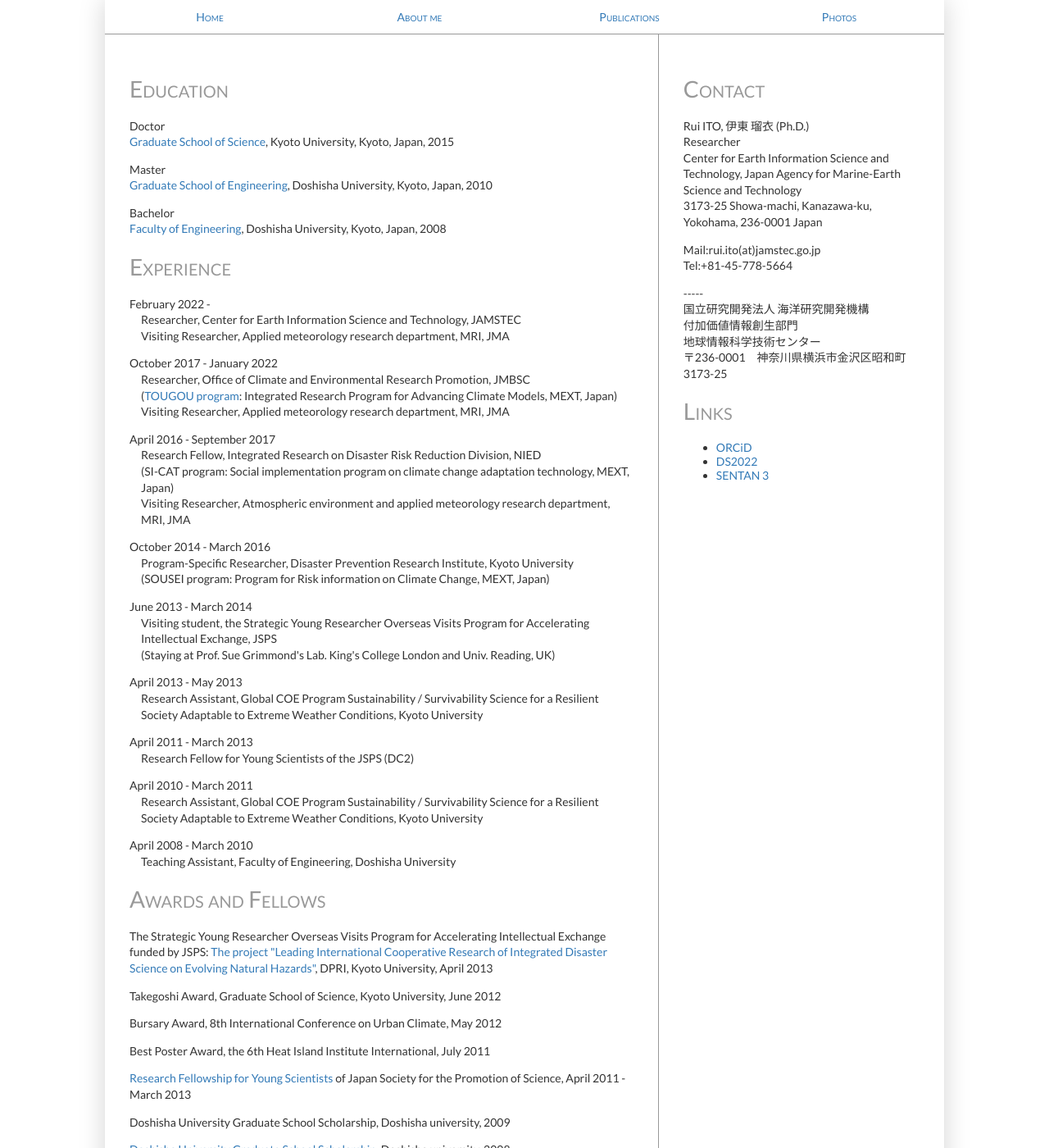
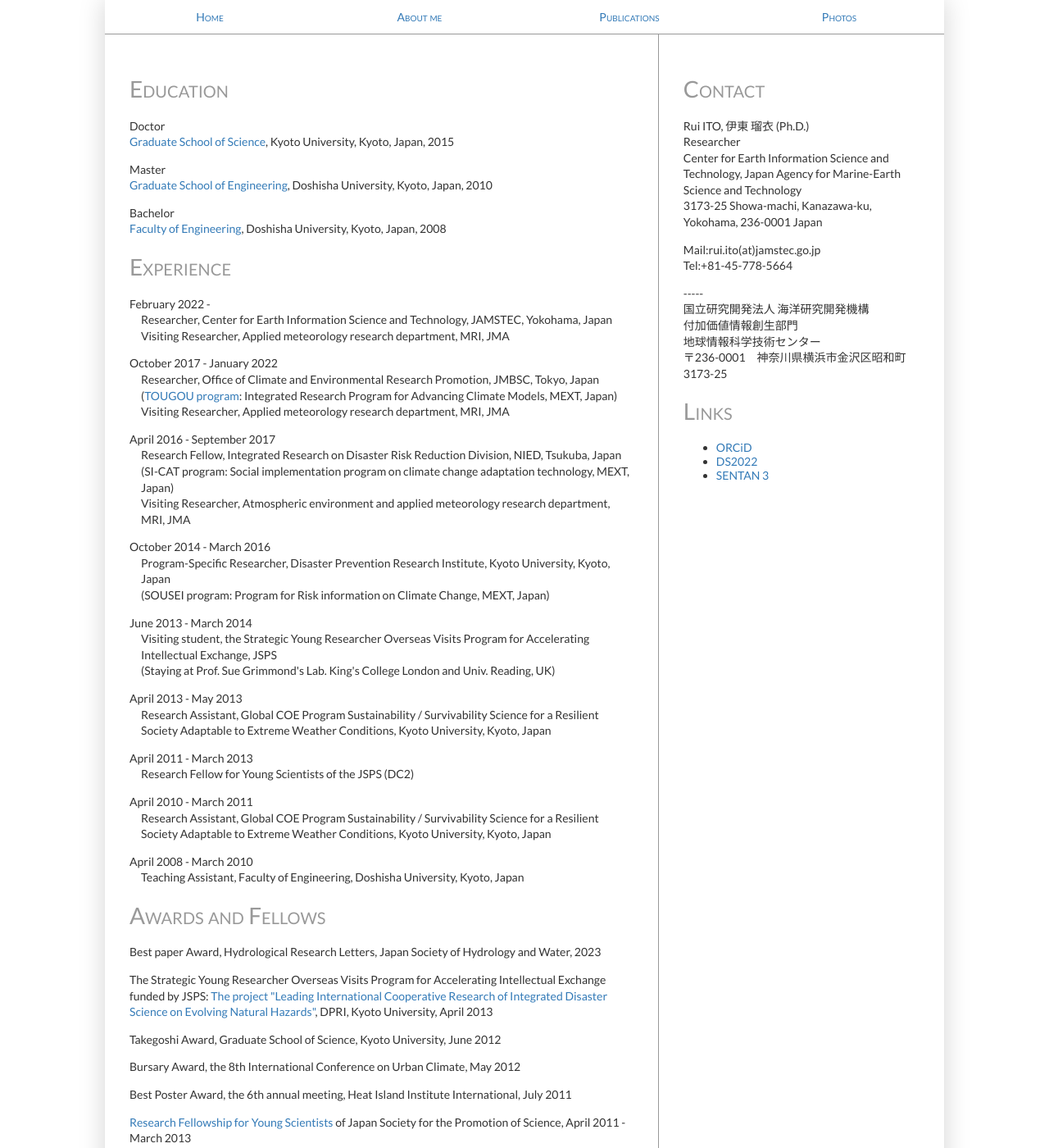
Before and after one commit to rui-climbiz/rui-climbiz.github.io, a Jekyll site: the page built from about.html, in a window 1280 px wide and 1400 px high. Shown: the whole window at 82% size. Built offline with Jekyll 4.4.1, drawn with Linux system fonts in a browser that asks for light colours.

Commit message:
Update about.html

```diff
--- a/about.html
+++ b/about.html
@@ -14,37 +14,38 @@
 <h1>Experience</h1>
 <div style="margin-left: 1em; text-indent: -1em;">
  <p>February 2022 - <br />
- Researcher, Center for Earth Information Science and Technology, JAMSTEC<br />
+ Researcher, Center for Earth Information Science and Technology, JAMSTEC, Yokohama, Japan<br />
  Visiting Researcher, Applied meteorology research department, MRI, JMA</p>
 <p>October 2017 - January 2022<br />
- Researcher, Office of Climate and Environmental Research Promotion, JMBSC<br />
+ Researcher, Office of Climate and Environmental Research Promotion, JMBSC, Tokyo, Japan<br />
   (<a href="http://www.jmbsc.or.jp/tougou/EN/index.html">TOUGOU program</a>: Integrated Research Program for Advancing Climate Models, MEXT, Japan)<br />
  Visiting Researcher, Applied meteorology research department, MRI, JMA</p>
 <p>April 2016 - September 2017<br />
- Research Fellow, Integrated Research on Disaster Risk Reduction Division, NIED<br />
+ Research Fellow, Integrated Research on Disaster Risk Reduction Division, NIED, Tsukuba, Japan<br />
  (SI-CAT program: Social implementation program on climate change adaptation technology, MEXT, Japan)<br />
  Visiting Researcher, Atmospheric environment and applied meteorology research department, MRI, JMA</p>
 <p>October 2014 - March 2016<br />
- Program-Specific Researcher, Disaster Prevention Research Institute, Kyoto University<br />
+ Program-Specific Researcher, Disaster Prevention Research Institute, Kyoto University, Kyoto, Japan<br />
  (SOUSEI program: Program for Risk information on Climate Change, MEXT, Japan)</p>
 <p>June 2013 - March 2014<br />
  Visiting student, the Strategic Young Researcher Overseas Visits Program for Accelerating Intellectual Exchange, JSPS<br />
  (Staying at Prof. Sue Grimmond's Lab. King's College London and Univ. Reading, UK)</p>
 <p>April 2013 - May 2013<br />
- Research Assistant, Global COE Program Sustainability / Survivability Science for a Resilient Society Adaptable to Extreme Weather Conditions, Kyoto University</p>
+ Research Assistant, Global COE Program Sustainability / Survivability Science for a Resilient Society Adaptable to Extreme Weather Conditions, Kyoto University, Kyoto, Japan</p>
 <p>April 2011 - March 2013<br />
  Research Fellow for Young Scientists of the JSPS (DC2)</p>
 <p>April 2010 - March 2011<br />
- Research Assistant, Global COE Program Sustainability / Survivability Science for a Resilient Society Adaptable to Extreme Weather Conditions, Kyoto University</p>
+ Research Assistant, Global COE Program Sustainability / Survivability Science for a Resilient Society Adaptable to Extreme Weather Conditions, Kyoto University, Kyoto, Japan</p>
 <p>April 2008 - March 2010<br />
- Teaching Assistant, Faculty of Engineering, Doshisha University</p>
+ Teaching Assistant, Faculty of Engineering, Doshisha University, Kyoto, Japan</p>
  </div>
 
 <h1>Awards and Fellows</h1>
+<p>Best paper Award, Hydrological Research Letters, Japan Society of Hydrology and Water, 2023</p>
 <p>The Strategic Young Researcher Overseas Visits Program for Accelerating Intellectual Exchange funded by JSPS: <a href="http://zunou-kasoku.dpri.kyoto-u.ac.jp/en/index.html">The project "Leading International Cooperative Research of Integrated Disaster Science on Evolving Natural Hazards"</a>, DPRI, Kyoto University, April 2013</p>
 <p>Takegoshi Award, Graduate School of Science, Kyoto University, June 2012</p>
-<p>Bursary Award, 8th International Conference on Urban Climate, May 2012</p>
-<p>Best Poster Award, the 6th Heat Island Institute International, July 2011</p>
+<p>Bursary Award, the 8th International Conference on Urban Climate, May 2012</p>
+<p>Best Poster Award, the 6th annual meeting, Heat Island Institute International, July 2011</p>
 <p><a href="http://www.jsps.go.jp/english/e-pd/index.html">Research Fellowship for Young Scientists</a> of Japan Society for the Promotion of Science, April 2011 - March 2013</p>
 <p>Doshisha University Graduate School Scholarship, Doshisha university, 2009</p>
 <p><a href="http://cjlc.doshisha.ac.jp/english/support/scholarships.html">Doshisha University Graduate School Scholarship</a>, Doshisha university, 2008</p>
```
